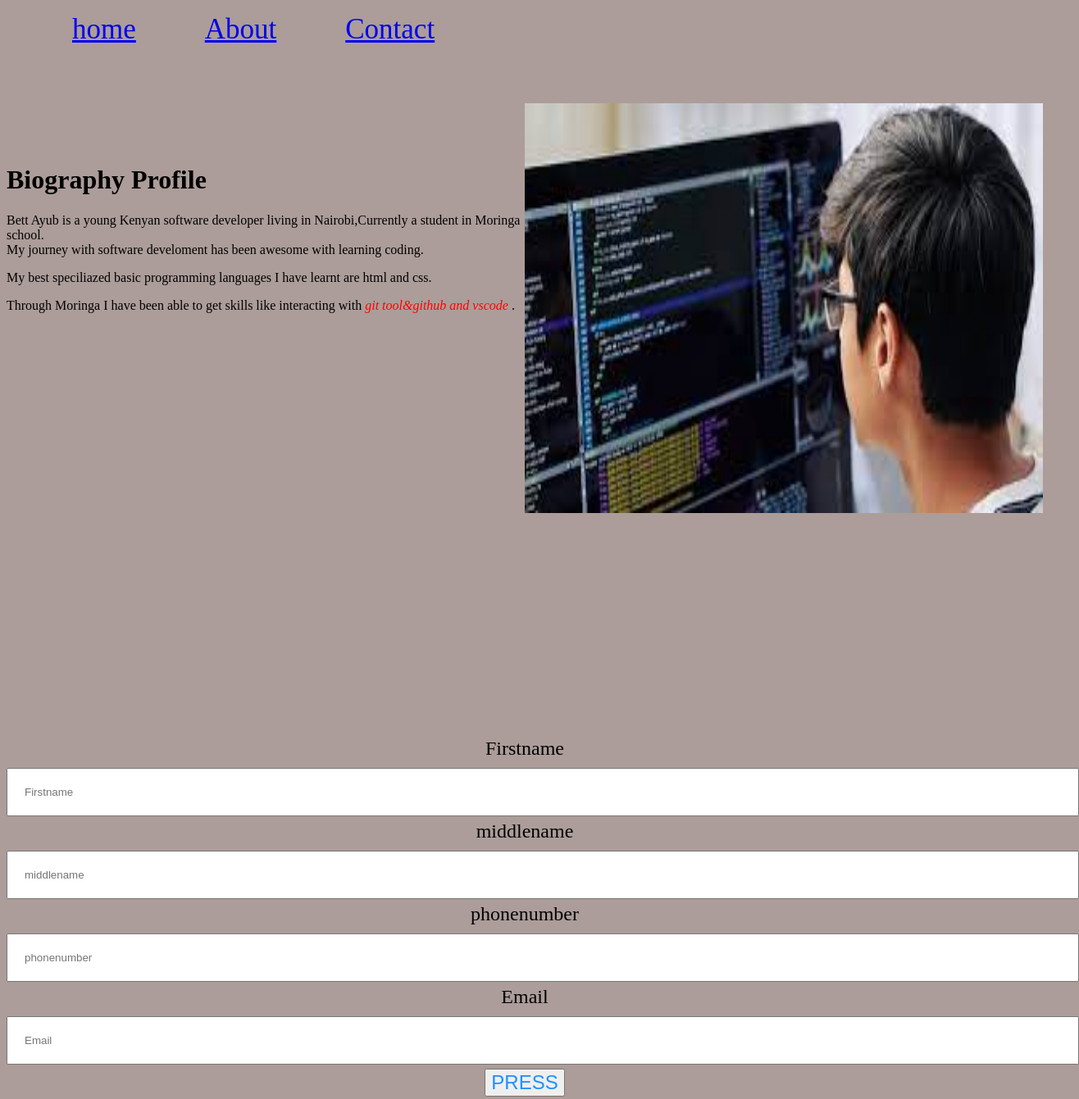
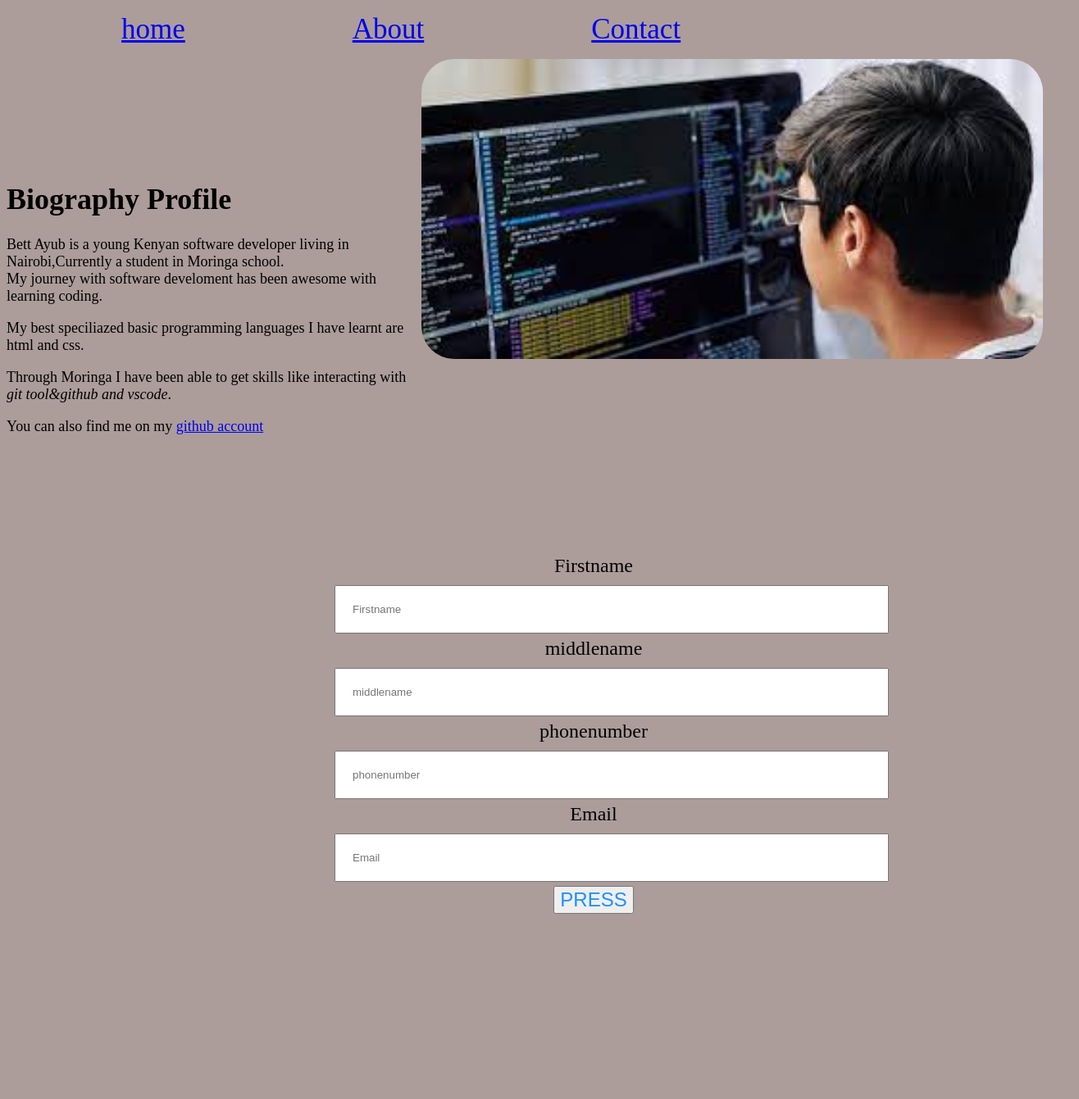
Before and after one commit to bettayub/my_github_projects, a plain HTML site: page About.html in a window 1280 px wide. Shown: the whole page at 82% size, 1316 px wide, since content can reach past the window. After the commit the page ends 1115 px from the top, so only its background shows below. Drawn offline with Linux system fonts and the light colour scheme.

Commit message:
added link github

```diff
--- a/About.html
+++ b/About.html
@@ -33,24 +33,24 @@
                 My journey with software develoment has been awesome with learning coding.
             </p>
             <p>My best speciliazed basic programming languages I have learnt are html and css.
-            <p>Through Moringa I have been able to get skills like interacting with <em class="gh">git tool&github and vscode</em> .</p>
+            <p>Through Moringa I have been able to get skills like interacting with <em>git tool&github and vscode</em>.</p>
+            <p>You can also find me on my <a  target="_blank"  href="https://github.com/bettayub">github account</a> </p>
 
             </p>
 
 
 
         </div>
-    </div class="column">
-    <br>
-    <br>
-    <br>
+    <div class="column2">
 
-    <img id="wc" src="image/download.jpeg">
+
+    <img class="bbb" src="image/download.jpeg">
+</div>
     </div>
-    </div>
-    <br><br><br><br><br><br><br><br>
-    <br><br><br><br><br><br><br><br>
-    <div class="row">
+
+
+
+    <div class="row2">
         <div class="form">
             <form>
                 <label for="Firstname">Firstname</label>
--- a/styles.css
+++ b/styles.css
@@ -53,7 +53,7 @@ display: grid;
 
 li{
     display: inline;
-    padding: 40px;
+    padding: 100px;
     font-size: 35px;
 }
 table{
@@ -75,9 +75,33 @@ margin-right: 600px;
 }
 .column{
     float: left;
+    width: 40%;
+    font-size: large;
+
+}
+.column2{
+
+    width: 60%;
+    float: right;
+    height: 650px;
+}
+
+.bbb{
+    width: 100%;
+    border-radius: 40px;
+}
+.row{
+margin-bottom: 300px;
+
+
+
+}
+.row2 {
+
+    float: left;
     width: 50%;
-    margin-bottom: 500px;
-
+    text-align: center;
+    margin-left: 400px;
 
 }
 .u{
@@ -88,7 +112,7 @@ margin-right: 600px;
 }
 .form{
     text-align: center;
-
+    margin-top: -45px;
     width: 100%;
     font-size:x-large;
 }
@@ -105,11 +129,4 @@ font-size: x-large;
 border-radius: 50%;
 color: dodgerblue;
 
-}#wc{
-    width: 50%;
-    height:500px;
-
-
-}.gh{
-    color: red;
 }
```
